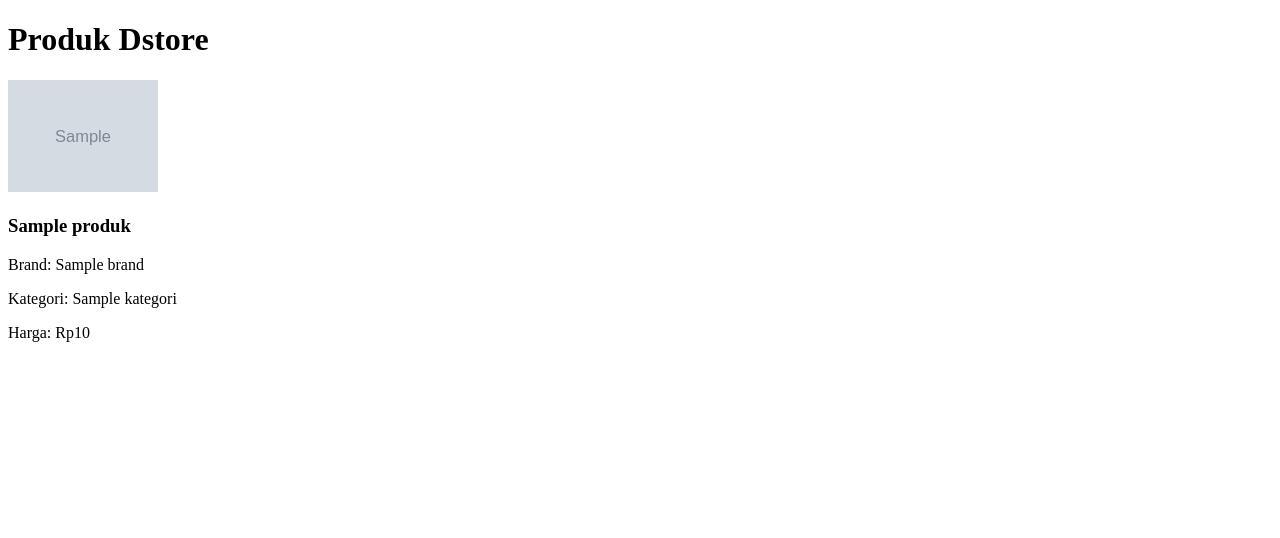
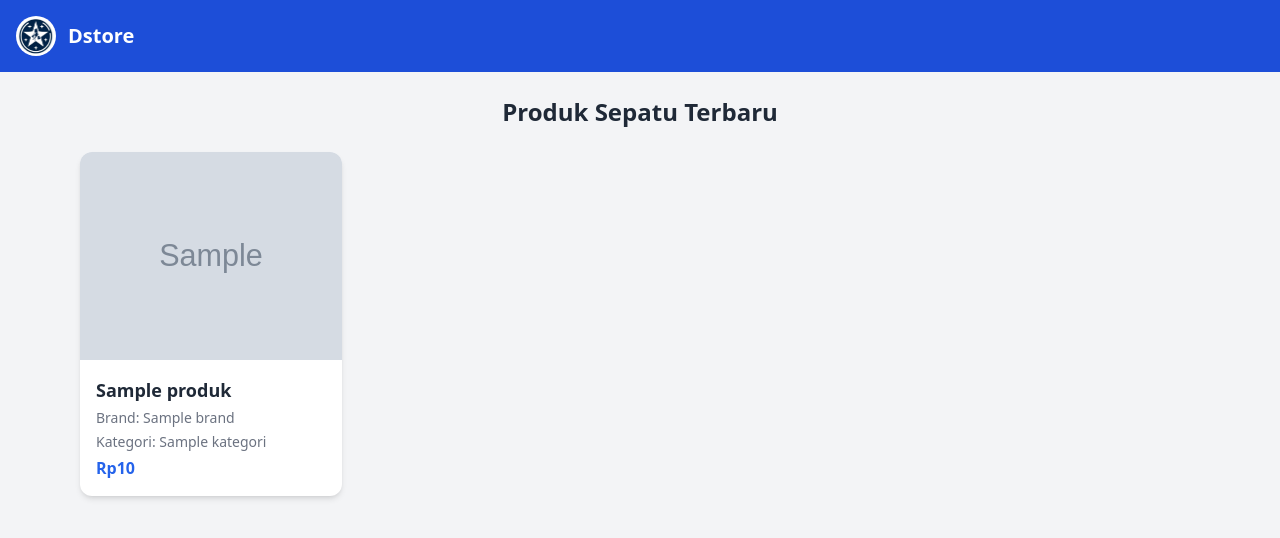
Before and after one commit to ddamar798/D-store-PHP, a PHP site: page /public/index.php in a window 1280 px wide. Shown: the top 538 px of the page. Run offline with PHP 8.4, Linux system fonts and the light colour scheme; tables that the repository leaves empty or names only in its code hold one stand-in row (values such as "Sample post"); grey boxes marked "Sample" are stand-in pictures; some libraries are stand-ins or nearby versions.

Commit message:
feat: update

```diff
--- a/public/index.php
+++ b/public/index.php
@@ -18,18 +18,33 @@ $result = mysqli_query($db, $query);
 <head>
     <meta charset="UTF-8">
     <title>Beranda - Dstore</title>
-    <link rel="stylesheet" href="../assets/css/style.css">
+    <script src="https://cdn.tailwindcss.com"></script>
 </head>
-<body>
-    <h1>Produk Dstore</h1>
-    <div class="produk-list">
+<body class="bg-gray-100 text-gray-800">
+    <!-- Navbar -->
+    <nav class="bg-blue-700 p-4 flex items-center justify-between text-white">
+        <div class="flex items-center gap-3">
+            <img src="../assets/img/LOgo.png" alt="Logo" class="h-10 w-10 rounded-full">
+            <h1 class="text-xl font-bold">Dstore</h1>
+        </div>
+    </nav>
+
+    <!-- Judul -->
+    <div class="max-w-6xl mx-auto px-4 py-6 text-center">
+        <h2 class="text-2xl font-bold">Produk Sepatu Terbaru</h2>
+    </div>
+
+    <!-- Daftar Produk -->
+    <div class="max-w-6xl mx-auto grid grid-cols-1 sm:grid-cols-2 md:grid-cols-3 lg:grid-cols-4 gap-6 px-4 pb-10">
         <?php while($row = mysqli_fetch_assoc($result)): ?>
-            <div class="produk-item">
-                <img src="../assets/img/<?= htmlspecialchars($row['gambar']) ?>" alt="<?= htmlspecialchars($row['nama_produk']) ?>" width="150">
-                <h3><?= htmlspecialchars($row['nama_produk']) ?></h3>
-                <p>Brand: <?= htmlspecialchars($row['nama_brand']) ?></p>
-                <p>Kategori: <?= htmlspecialchars($row['nama_kategori']) ?></p>
-                <p>Harga: Rp<?= number_format($row['harga'], 0, ',', '.') ?></p>
+            <div class="bg-white shadow-md rounded-xl overflow-hidden transform transition duration-300 hover:-translate-y-1">
+                <img src="../assets/img/<?= htmlspecialchars($row['gambar']) ?>" alt="<?= htmlspecialchars($row['nama_produk']) ?>" class="w-full h-52 object-cover">
+                <div class="p-4">
+                    <h3 class="text-lg font-bold mb-1"><?= htmlspecialchars($row['nama_produk']) ?></h3>
+                    <p class="text-sm text-gray-500 mb-1">Brand: <?= htmlspecialchars($row['nama_brand']) ?></p>
+                    <p class="text-sm text-gray-500 mb-1">Kategori: <?= htmlspecialchars($row['nama_kategori']) ?></p>
+                    <p class="text-blue-600 font-semibold">Rp<?= number_format($row['harga'], 0, ',', '.') ?></p>
+                </div>
             </div>
         <?php endwhile; ?>
     </div>
```
